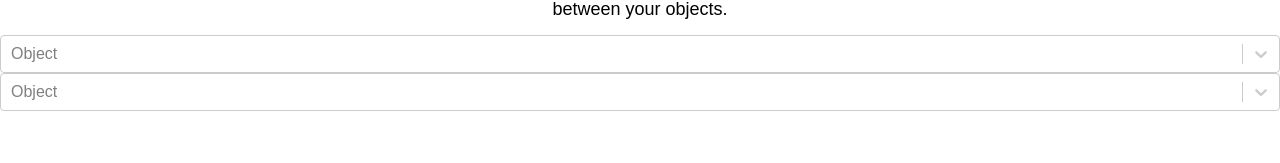
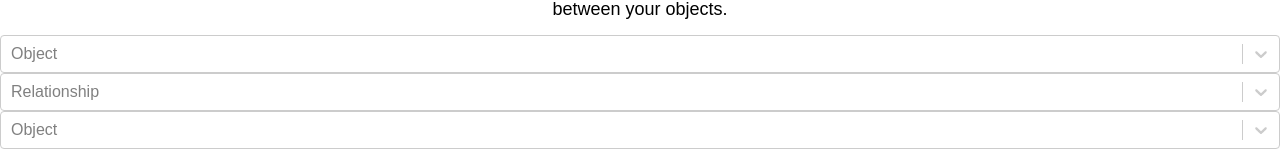
Before and after one commit to jtloong/sg2im-demo, a React (Create React App) app: page / in a window 1280 px wide. Shown: the part 271-434 px from the top of the page. Built offline with nearby package versions, Linux system fonts and the light colour scheme.

Commit message:
Add relation selector

```diff
--- a/src/RelationOrdering.js
+++ b/src/RelationOrdering.js
@@ -17,6 +17,8 @@ class RelationOrdering extends React.Component {
     const relation_options = ["above", "standing on", "by", "behind", "in", "on", "below"];
     const { selectedOption } = this.state;
     const options = [];
+    const relationships = [];
+    relation_options.map(function(relation){ return relationships.push({ value: relation, label: relation})});
     this.props.objectList.map(function(object){ return options.push({ value: object, label: object})});
     console.log(options);
 
@@ -27,6 +29,12 @@ class RelationOrdering extends React.Component {
           value={selectedOption}
           onChange={this.handleChange}
           options={options}
+        />
+        <Select
+          placeholder = { 'Relationship'}
+          value={selectedOption}
+          onChange={this.handleChange}
+          options={relationships}
         />
         <Select
           placeholder = { 'Object'}
```
